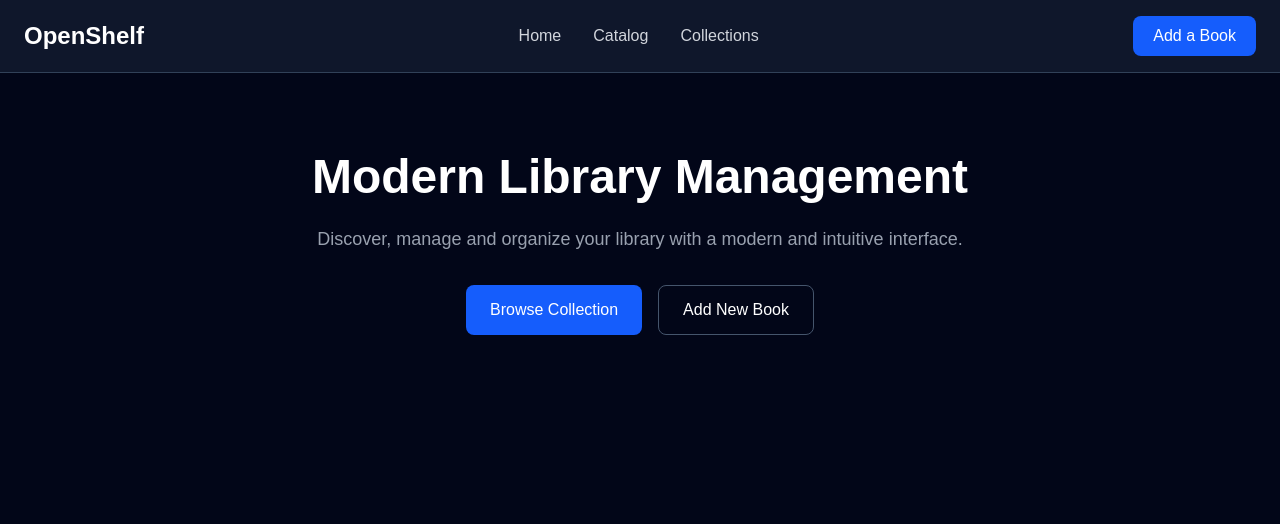
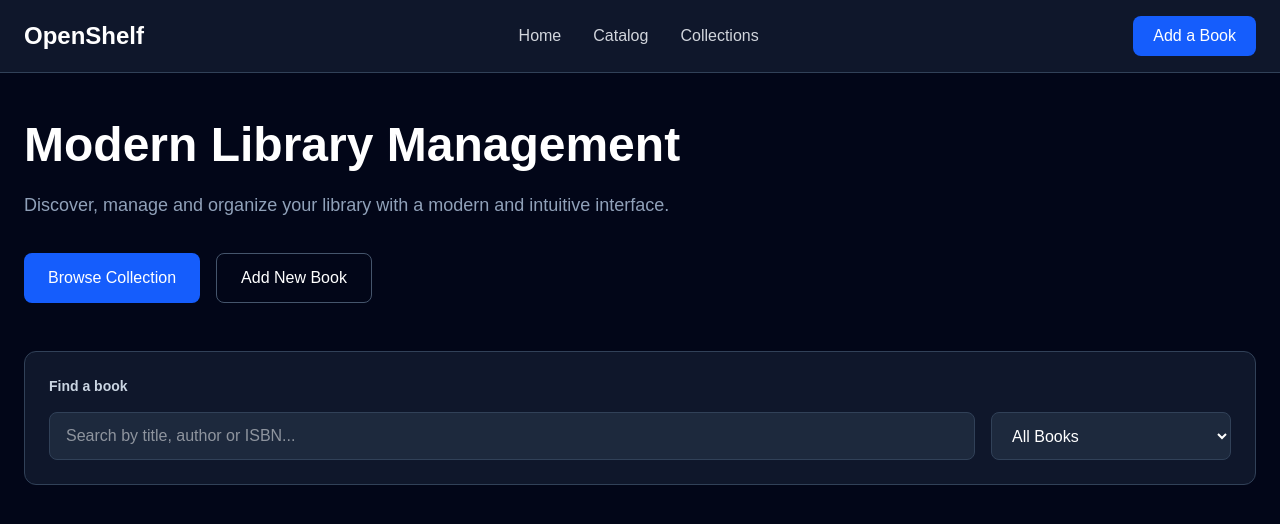
Before and after one commit to shsalima/openShelf-library, a Next.js app: page / in a window 1280 px wide. Shown: the top 524 px of the page. Built offline with nearby package versions, Linux system fonts and the light colour scheme.

Commit message:
travail sur search et filter section

```diff
--- a/app/page.tsx
+++ b/app/page.tsx
@@ -1,27 +1,54 @@
-import Image from "next/image";
+import SearchBar from "@/components/SearchBar";
+import Filter from "@/components/Filter";
+import Link from "next/link";
 
 export default function Home() {
   return (
     <main className="min-h-screen bg-slate-950 text-white">
-      <section className="text-center py-20 px-6">
+
+      <section className="max-w-7xl mx-auto px-6 py-12">
+        <div className="max-w-3xl">
           <h1 className="text-5xl font-bold">
             Modern Library Management
           </h1>
-        <p className="mt-6 text-lg text-gray-400 max-w-2xl mx-auto">
-            Discover, manage and organize your library with a modern and intuitive interface.
+
+          <p className="mt-5 text-slate-400 text-lg leading-8">
+            Discover, manage and organize your library with a modern and
+            intuitive interface.
           </p>
-        <div className="flex justify-center gap-4 mt-8">
-          <button className="bg-blue-600 hover:bg-blue-700 px-6 py-3 rounded-lg font-medium">
+
+          <div className="flex gap-4 mt-8">
+            <button className="bg-blue-600 hover:bg-blue-700 px-6 py-3 rounded-lg font-medium transition">
               Browse Collection
             </button>
-          <button className="border border-slate-600 hover:bg-slate-800 px-6 py-3 rounded-lg font-medium">
+
+            <Link
+              href="/books/create"
+              className="border border-slate-600 hover:bg-slate-800 px-6 py-3 rounded-lg font-medium transition"
+            >
               Add New Book
-          </button>
+            </Link>
+          </div>
+        </div>
+      </section>
 
+      <section className="max-w-7xl mx-auto px-6">
+        <div className="bg-slate-900 border border-slate-700 rounded-xl p-6">
+          <h2 className="text-sm font-semibold text-slate-300 mb-4">
+            Find a book
+          </h2>
+
+          <div className="flex flex-col md:flex-row gap-4">
+            <div className="flex-1">
+              <SearchBar />
             </div>
 
+            <div className="w-full md:w-60">
+              <Filter />
+            </div>
+          </div>
+        </div>
       </section>
-
     </main>
   );
 }
--- /dev/null
+++ b/components/Filter.tsx
@@ -0,0 +1,9 @@
+export default function Filter() {
+  return (
+    <select className="w-full h-12 rounded-lg bg-slate-800 border border-slate-700 px-4 text-white outline-none focus:border-blue-500">
+      <option>All Books</option>
+      <option>Available</option>
+      <option>Borrowed</option>
+    </select>
+  );
+}
--- /dev/null
+++ b/components/SearchBar.tsx
@@ -0,0 +1,9 @@
+export default function SearchBar() {
+  return (
+    <input
+      type="text"
+      placeholder="Search by title, author or ISBN..."
+      className="w-full h-12 rounded-lg bg-slate-800 border border-slate-700 px-4 text-white outline-none focus:border-blue-500"
+    />
+  );
+}
```
Lines whose indentation alone changed are shown as unchanged.
